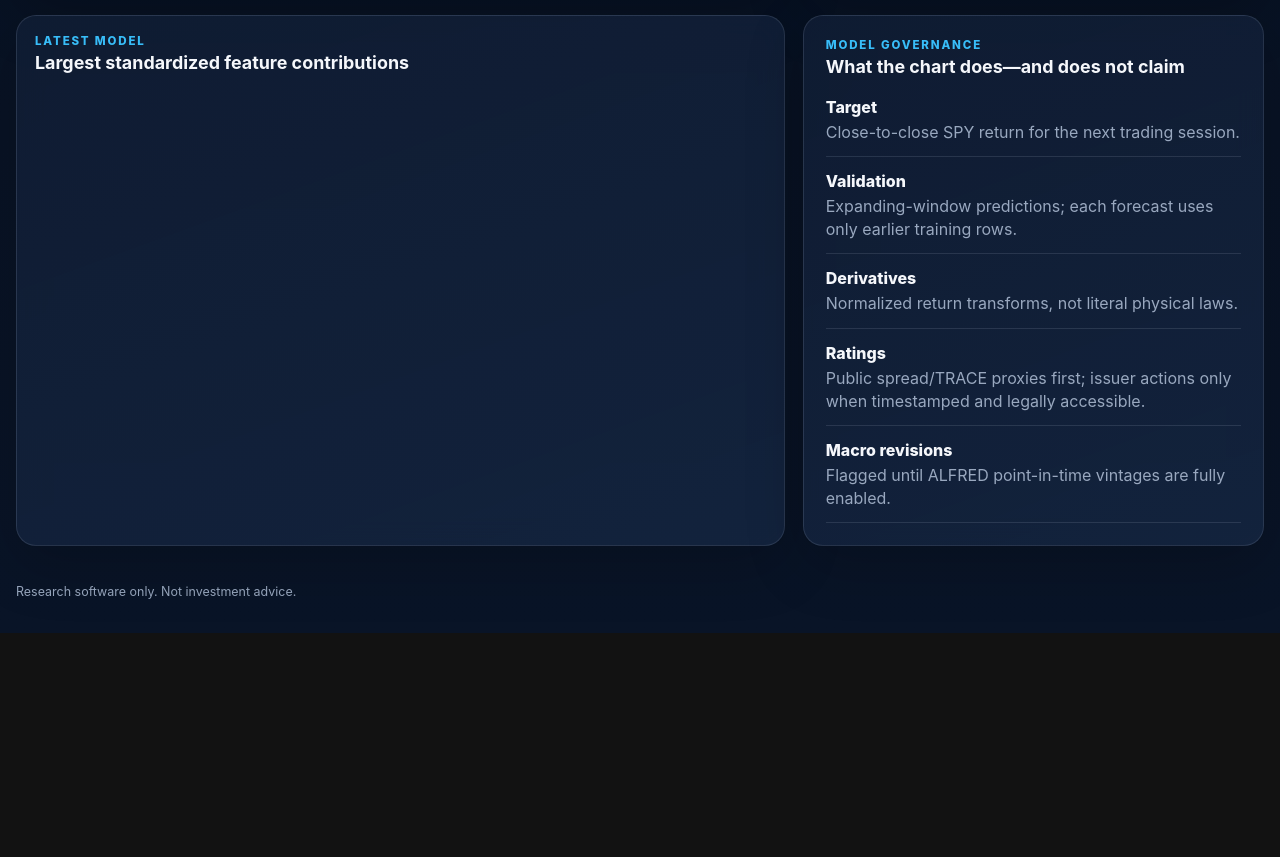
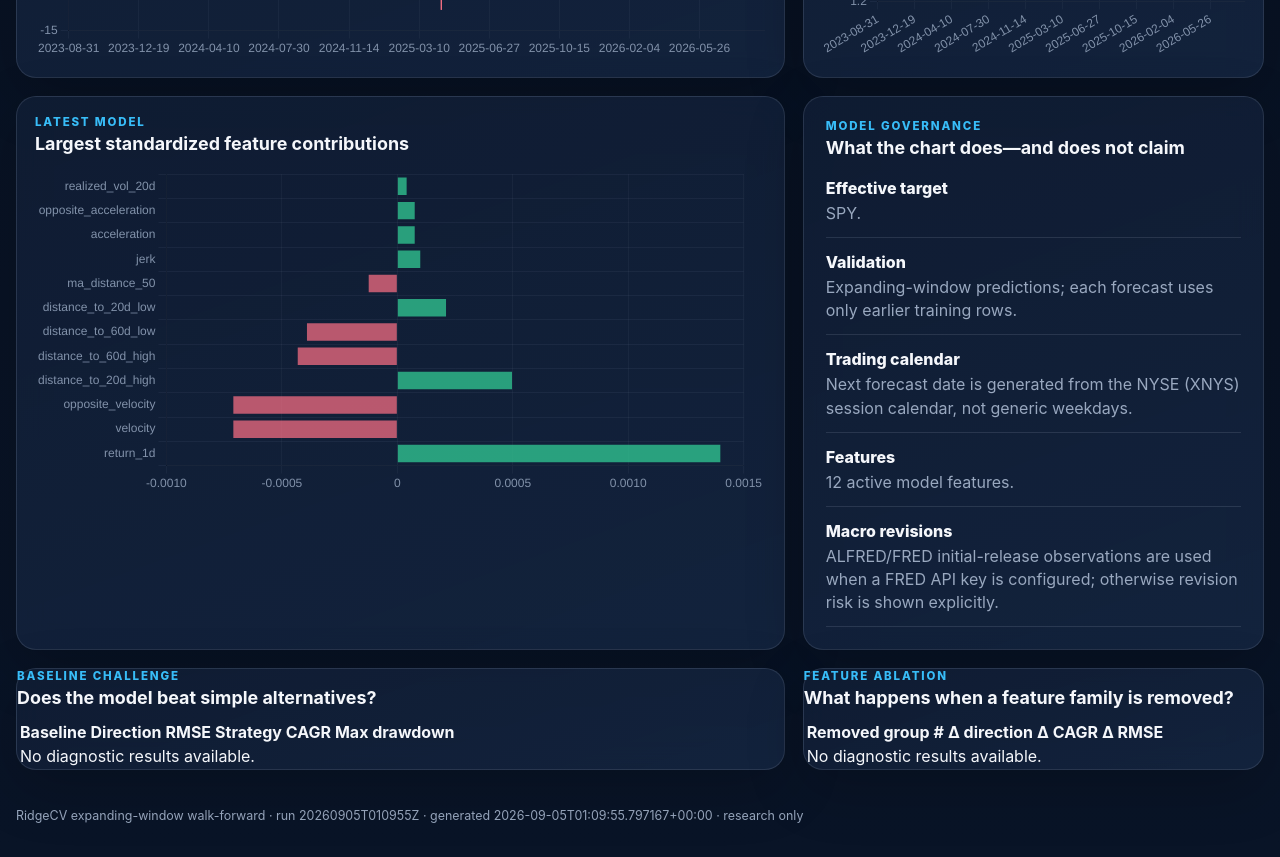
Before and after one commit to rbarrios815/rfup-public-market-signal-lab, a plain HTML site: page docs/index.html in a window 1280 px wide. Shown: the part 1391-2248 px from the top of the page. Before the commit the page ends 2024 px from the top, so only its background shows below. Drawn offline with nearby package versions, Linux system fonts and the light colour scheme.

Commit message:
Add benchmark and ablation panels to dashboard

```diff
--- a/docs/index.html
+++ b/docs/index.html
@@ -3,7 +3,7 @@
 <head>
   <meta charset="utf-8" />
   <meta name="viewport" content="width=device-width, initial-scale=1" />
-  <meta name="description" content="Public-data walk-forward SPY signal dashboard" />
+  <meta name="description" content="Public-data walk-forward market signal research dashboard" />
   <title>RFUP Public Market Signal Lab</title>
   <link rel="preconnect" href="https://cdn.jsdelivr.net" />
   <link rel="stylesheet" href="styles.css" />
@@ -13,7 +13,8 @@
     <div>
       <p class="eyebrow">RFUP · PUBLIC-DATA RESEARCH</p>
       <h1>Market Signal Lab</h1>
-      <p class="subtitle">Next-session SPY forecast, walk-forward accuracy, entry/exit decisions, and momentum derivatives.</p>
+      <p class="subtitle">Next-session market forecast, walk-forward validation, simple baselines, feature-ablation diagnostics, and momentum derivatives.</p>
+      <p id="instrumentSummary" class="muted">Loading instrument identity…</p>
     </div>
     <div class="header-actions">
       <span id="statusBadge" class="status-badge">Loading</span>
@@ -28,7 +29,7 @@
       <article class="card kpi"><span>Next-session forecast</span><strong id="forecastReturn">—</strong><small id="forecastDate">—</small></article>
       <article class="card kpi"><span>Signal</span><strong id="signal">—</strong><small id="confidence">—</small></article>
       <article class="card kpi"><span>Directional accuracy</span><strong id="directionalAccuracy">—</strong><small>Walk-forward only</small></article>
-      <article class="card kpi"><span>Strategy vs benchmark</span><strong id="strategyVsBenchmark">—</strong><small id="drawdown">—</small></article>
+      <article class="card kpi"><span>Strategy vs buy-and-hold</span><strong id="strategyVsBenchmark">—</strong><small id="drawdown">—</small></article>
     </section>
 
     <section class="card chart-card">
@@ -59,12 +60,33 @@
         <p class="eyebrow">MODEL GOVERNANCE</p>
         <h2>What the chart does—and does not claim</h2>
         <dl>
-          <div><dt>Target</dt><dd>Close-to-close SPY return for the next trading session.</dd></div>
+          <div><dt>Effective target</dt><dd id="targetMethod">Loading…</dd></div>
           <div><dt>Validation</dt><dd>Expanding-window predictions; each forecast uses only earlier training rows.</dd></div>
-          <div><dt>Derivatives</dt><dd>Normalized return transforms, not literal physical laws.</dd></div>
-          <div><dt>Ratings</dt><dd>Public spread/TRACE proxies first; issuer actions only when timestamped and legally accessible.</dd></div>
-          <div><dt>Macro revisions</dt><dd>Flagged until ALFRED point-in-time vintages are fully enabled.</dd></div>
+          <div><dt>Trading calendar</dt><dd>Next forecast date is generated from the NYSE (XNYS) session calendar, not generic weekdays.</dd></div>
+          <div><dt>Features</dt><dd id="featureCount">Loading…</dd></div>
+          <div><dt>Macro revisions</dt><dd>ALFRED/FRED initial-release observations are used when a FRED API key is configured; otherwise revision risk is shown explicitly.</dd></div>
         </dl>
+      </article>
+    </section>
+
+    <section class="two-column">
+      <article class="card table-card">
+        <div class="section-heading"><div><p class="eyebrow">BASELINE CHALLENGE</p><h2>Does the model beat simple alternatives?</h2></div></div>
+        <div class="table-wrap">
+          <table>
+            <thead><tr><th>Baseline</th><th>Direction</th><th>RMSE</th><th>Strategy CAGR</th><th>Max drawdown</th></tr></thead>
+            <tbody id="benchmarkBody"></tbody>
+          </table>
+        </div>
+      </article>
+      <article class="card table-card">
+        <div class="section-heading"><div><p class="eyebrow">FEATURE ABLATION</p><h2>What happens when a feature family is removed?</h2></div></div>
+        <div class="table-wrap">
+          <table>
+            <thead><tr><th>Removed group</th><th>#</th><th>Δ direction</th><th>Δ CAGR</th><th>Δ RMSE</th></tr></thead>
+            <tbody id="ablationBody"></tbody>
+          </table>
+        </div>
       </article>
     </section>
   </main>
```
